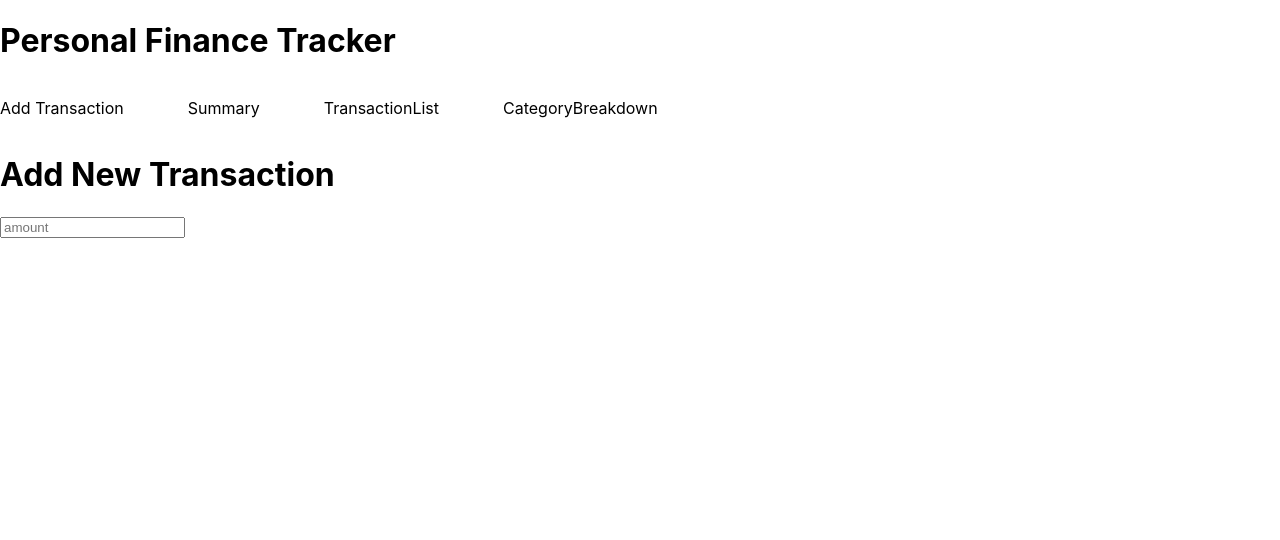
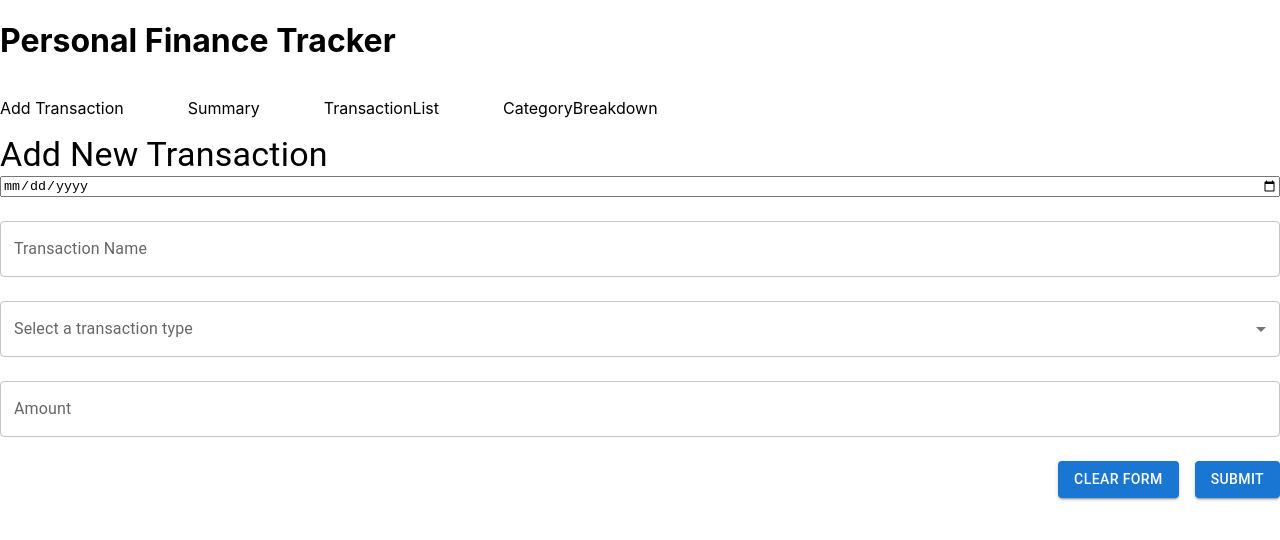
Before and after one commit to vigneshactech2015/stantechai, a React (Create React App) app: page / in a window 1280 px wide. Both pictures are taken after a click on the element "Add Transaction". Shown: the top 540 px of the page. Built offline with nearby package versions, Linux system fonts and the light colour scheme.

Commit message:
addtransaction layout

```diff
--- a/src/App.js
+++ b/src/App.js
@@ -1,10 +1,12 @@
 import './App.css';
 import MainRenderer from './components/MainRenderer';
+import { ToastContainer } from 'react-toastify';
 
 function App() {
   return (
     <>
     <MainRenderer />
+    <ToastContainer/>
     </>
   );
 }
--- a/src/components/AddTransaction.js
+++ b/src/components/AddTransaction.js
@@ -1,11 +1,102 @@
+import { useForm, Controller } from 'react-hook-form';
+import { yupResolver } from '@hookform/resolvers/yup';
+import * as yup from 'yup';
+import moment from 'moment';
+import { toast } from 'react-toastify';
+import useFinance from '../hooks/useFinance';
+import { Button, FormControl, InputLabel, MenuItem, Select, Stack, TextField, Typography } from '@mui/material';
+
+const validationSchema = yup.object().shape({
+    createdAt: yup.date().required('Transaction Date is required'),
+    name: yup.string().required('Transaction name is required'),
+    amount: yup.string().required('Amount is required'),
+    type: yup.string().required('Transaction type is required'),
+  });
+
 const AddTransaction = () => {
+    const {addNewFinancialData} = useFinance()
+
+    const { control, handleSubmit, formState: { errors }, reset, setValue } = useForm({
+        resolver: yupResolver(validationSchema),
+        defaultValues: {
+          createdAt: undefined,
+          name: '',
+          amount: '',
+          type: ''
+        },
+      });
+
+      const onSubmit = async (data) => {
+        try{
+            const utcDate = moment(data.createdAt).format('YYYY-MM-DD')
+            const payload = {
+                name : data.name,
+                createdAt : utcDate,
+                amount : data.amount,
+                type : data.type
+            }
+            await addNewFinancialData(payload)
+            toast("Transaction created Successfully")
+            reset()
+        }catch(error){
+            console.log(error)
+        }
+      }
     return (
-        <div>
-            <h1>Add New Transaction</h1>
-            <form>
-                <input type="number" placeholder="amount"/>
+        <Stack>
+            <Typography variant="h4">Add New Transaction</Typography>
+            <form onSubmit={handleSubmit(onSubmit)}>
+                <Stack direction="column" spacing={3}>
+                <FormControl fullWidth error={!!errors.createdAt}>
+            <Controller
+              name="createdAt"
+              control={control}
+              render={({ field }) => <input type="date"/>}
+            />
+            {errors.createdAt && <Typography color="error">{errors.createdAt.message}</Typography>}
+          </FormControl>
+
+          <FormControl fullWidth error={!!errors.name}>
+            <Controller
+              name="name"
+              control={control}
+              render={({ field }) => <TextField id="outlined-adornment-name" label="Transaction Name" {...field} />}
+            />
+            {errors.name && <Typography color="error">{errors.name.message}</Typography>}
+          </FormControl>
+
+          <FormControl fullWidth error={!!errors.gender}>
+            <InputLabel htmlFor="select-transactiontype">Select a transaction type</InputLabel>
+            <Controller
+              name="type"
+              control={control}
+              render={({ field }) => (
+                <Select id="select-transactiontype" label="Select a transaction type" {...field}>
+                  {["income","expense"]?.map(item => (
+                    <MenuItem key={item} value={item}>{item}</MenuItem>
+                  ))}
+                </Select>
+              )}
+            />
+            {errors.type && <Typography color="error">{errors.type.message}</Typography>}
+          </FormControl>
+
+          <FormControl fullWidth error={!!errors.amount}>
+            <Controller
+              name="amount"
+              control={control}
+              render={({ field }) => <TextField id="outlined-adornment-amount" type="number" label="Amount" {...field} />}
+            />
+            {errors.amount && <Typography color="error">{errors.amount.message}</Typography>}
+          </FormControl>
+
+          <Stack direction='row' justifyContent='flex-end' alignItems='center' spacing={2}>
+            <Button onClick={()=>reset()} variant='contained'>Clear Form</Button>
+            <Button variant='contained' type="submit">Submit</Button>
+          </Stack>
+                </Stack>
             </form>
-        </div>
+        </Stack>
     )
 }
 
```
Also changed, not shown: package.json (+12 -1 lines), 1 other file (tests, documents, lock files or other folders).
